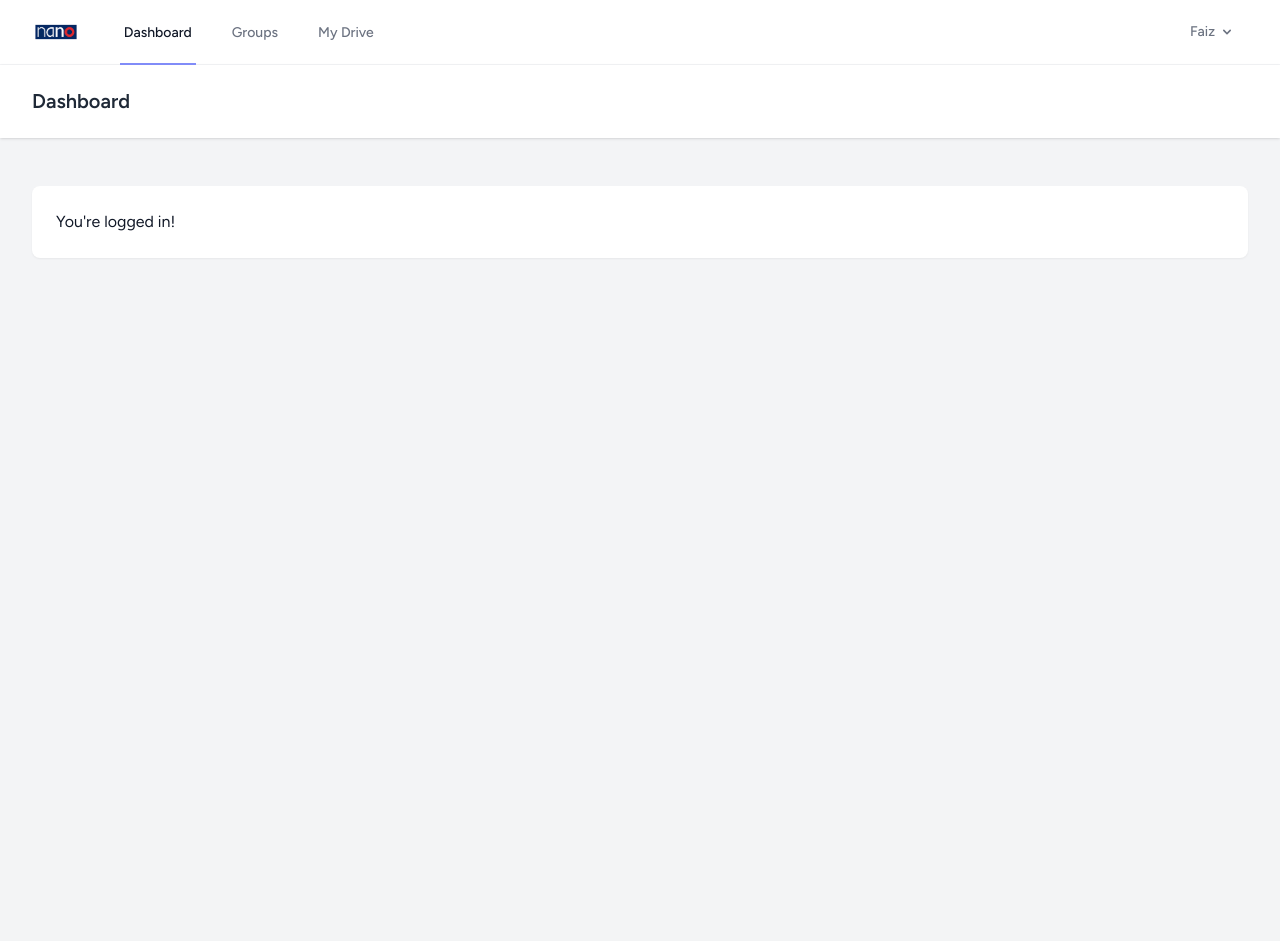
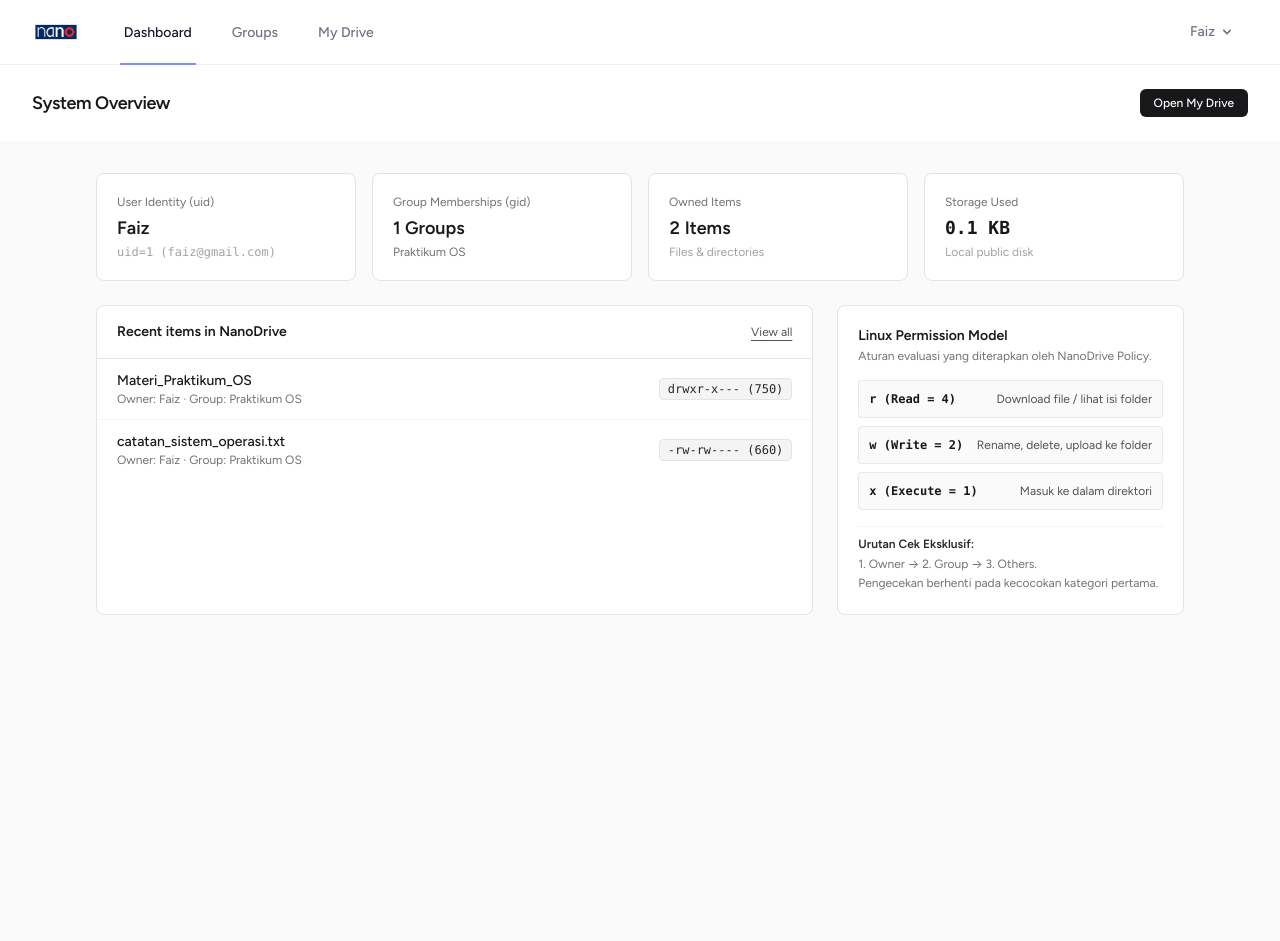
Before and after one commit to fw-zhafif/nanoDrive, a Laravel app: page /dashboard in a window 1280 px wide. Before the commit the page ends 231 px from the top, so only its background shows below. Run offline with Laravel 12, Linux system fonts and the light colour scheme; a user stored in the database is signed in; data comes from the database, SQL or seed files in the repository; style sheets or scripts are compiled from the project's sources.

Commit message:
dashboard optimization

```diff
--- a/resources/views/dashboard.blade.php
+++ b/resources/views/dashboard.blade.php
@@ -1,17 +1,110 @@
 <x-app-layout>
     <x-slot name="header">
-        <h2 class="font-semibold text-xl text-gray-800 leading-tight">
-            {{ __('Dashboard') }}
-        </h2>
+        <div class="flex items-center justify-between">
+            <h2 class="font-semibold text-lg text-zinc-900 tracking-tight">
+                System Overview
+            </h2>
+            <a href="{{ route('drive.index') }}" class="px-3.5 py-1.5 bg-zinc-900 text-white rounded-md text-xs font-medium hover:bg-zinc-800 transition">
+                Open My Drive
+            </a>
+        </div>
     </x-slot>
 
-    <div class="py-12">
-        <div class="max-w-7xl mx-auto sm:px-6 lg:px-8">
-            <div class="bg-white overflow-hidden shadow-sm sm:rounded-lg">
-                <div class="p-6 text-gray-900">
-                    {{ __("You're logged in!") }}
+    <div class="py-8 bg-zinc-50 min-h-screen">
+        <div class="max-w-6xl mx-auto sm:px-6 lg:px-8 space-y-6">
+
+            {{-- Bagian 1: Identitas Linux (uid/gid) & Statistik --}}
+            <div class="grid grid-cols-1 sm:grid-cols-2 lg:grid-cols-4 gap-4">
+                <div class="p-5 bg-white border border-zinc-200 rounded-lg">
+                    <p class="text-xs text-zinc-500">User Identity (uid)</p>
+                    <p class="text-lg font-semibold text-zinc-900 mt-1">{{ $user->name }}</p>
+                    <p class="text-xs font-mono text-zinc-400 mt-0.5">uid={{ $user->id }} ({{ $user->email }})</p>
+                </div>
+
+                <div class="p-5 bg-white border border-zinc-200 rounded-lg">
+                    <p class="text-xs text-zinc-500">Group Memberships (gid)</p>
+                    <p class="text-lg font-semibold text-zinc-900 mt-1">{{ $groups->count() }} Groups</p>
+                    <p class="text-xs text-zinc-500 mt-0.5 truncate">
+                        {{ $groups->pluck('name')->join(', ') ?: 'No group assigned' }}
+                    </p>
+                </div>
+
+                <div class="p-5 bg-white border border-zinc-200 rounded-lg">
+                    <p class="text-xs text-zinc-500">Owned Items</p>
+                    <p class="text-lg font-semibold text-zinc-900 mt-1 tabular-nums">{{ $ownedItemsCount }} Items</p>
+                    <p class="text-xs text-zinc-400 mt-0.5">Files & directories</p>
+                </div>
+
+                <div class="p-5 bg-white border border-zinc-200 rounded-lg">
+                    <p class="text-xs text-zinc-500">Storage Used</p>
+                    <p class="text-lg font-semibold text-zinc-900 mt-1 font-mono tabular-nums">
+                        {{ number_format($storageUsed / 1024, 1) }} KB
+                    </p>
+                    <p class="text-xs text-zinc-400 mt-0.5">Local public disk</p>
                 </div>
             </div>
+
+            {{-- Bagian 2 & 3: Recent Files & Linux Permission Reference --}}
+            <div class="grid grid-cols-1 lg:grid-cols-3 gap-6">
+                {{-- Kolom Kiri (2/3): Item Terbaru --}}
+                <div class="lg:col-span-2 bg-white border border-zinc-200 rounded-lg overflow-hidden">
+                    <div class="px-5 py-4 border-b border-zinc-200 flex items-center justify-between">
+                        <h3 class="text-sm font-semibold text-zinc-900">Recent items in NanoDrive</h3>
+                        <a href="{{ route('drive.index') }}" class="text-xs text-zinc-600 hover:text-zinc-900 underline underline-offset-4">
+                            View all
+                        </a>
+                    </div>
+                    <div class="divide-y divide-zinc-100">
+                        @forelse ($recentItems as $item)
+                            <div class="px-5 py-3 flex items-center justify-between text-sm">
+                                <div class="min-w-0">
+                                    <p class="font-medium text-zinc-900 truncate">{{ $item->name }}</p>
+                                    <p class="text-xs text-zinc-500">
+                                        Owner: {{ $item->owner->name }} · Group: {{ $item->group?->name ?? 'none' }}
+                                    </p>
+                                </div>
+                                <div class="font-mono text-xs bg-zinc-100 border border-zinc-200 px-2 py-0.5 rounded text-zinc-800 shrink-0 ml-3">
+                                    {{ $item->linux_string }} ({{ $item->octal_code }})
+                                </div>
+                            </div>
+                        @empty
+                            <div class="p-8 text-center text-xs text-zinc-400">
+                                Belum ada file atau folder yang dibuat.
+                            </div>
+                        @endforelse
+                    </div>
+                </div>
+
+                {{-- Kolom Kanan (1/3): Panduan Singkat Linux Permission --}}
+                <div class="bg-white border border-zinc-200 rounded-lg p-5 space-y-4">
+                    <div>
+                        <h3 class="text-sm font-semibold text-zinc-900">Linux Permission Model</h3>
+                        <p class="text-xs text-zinc-500 mt-0.5">Aturan evaluasi yang diterapkan oleh NanoDrive Policy.</p>
+                    </div>
+
+                    <div class="space-y-2 text-xs">
+                        <div class="p-2.5 bg-zinc-50 border border-zinc-200/80 rounded flex justify-between">
+                            <span class="font-mono font-semibold text-zinc-900">r (Read = 4)</span>
+                            <span class="text-zinc-600">Download file / lihat isi folder</span>
+                        </div>
+                        <div class="p-2.5 bg-zinc-50 border border-zinc-200/80 rounded flex justify-between">
+                            <span class="font-mono font-semibold text-zinc-900">w (Write = 2)</span>
+                            <span class="text-zinc-600">Rename, delete, upload ke folder</span>
+                        </div>
+                        <div class="p-2.5 bg-zinc-50 border border-zinc-200/80 rounded flex justify-between">
+                            <span class="font-mono font-semibold text-zinc-900">x (Execute = 1)</span>
+                            <span class="text-zinc-600">Masuk ke dalam direktori</span>
+                        </div>
+                    </div>
+
+                    <div class="pt-2 border-t border-zinc-100 text-xs text-zinc-500 leading-relaxed">
+                        <strong class="text-zinc-800">Urutan Cek Eksklusif:</strong><br>
+                        1. Owner &rarr; 2. Group &rarr; 3. Others.<br>
+                        Pengecekan berhenti pada kecocokan kategori pertama.
+                    </div>
+                </div>
+            </div>
+
         </div>
     </div>
 </x-app-layout>
--- a/resources/views/layouts/navigation.blade.php
+++ b/resources/views/layouts/navigation.blade.php
@@ -5,7 +5,7 @@
             <div class="flex">
                 <!-- Logo -->
                 <div class="shrink-0 flex items-center">
-                    <a href="{{ route('drive.index') }}">
+                    <a href="{{ route('dashboard') }}">
                         <x-application-logo class="block h-9 w-auto fill-current text-gray-800" />
                     </a>
                 </div>
--- a/routes/web.php
+++ b/routes/web.php
@@ -10,7 +10,19 @@ Route::get('/', function () {
 });
 
 Route::get('/dashboard', function () {
-    return view('dashboard');
+    /** @var \App\Models\User $user */
+    $user = \Illuminate\Support\Facades\Auth::user();
+
+    return view('dashboard', [
+        'user' => $user,
+        'groups' => $user->groups()->withCount('members')->get(),
+        'ownedItemsCount' => $user->items()->count(),
+        'storageUsed' => $user->items()->where('type', 'file')->sum('size'),
+        'recentItems' => \App\Models\Item::with(['owner', 'group'])
+            ->latest()
+            ->take(5)
+            ->get(),
+    ]);
 })->middleware(['auth', 'verified'])->name('dashboard');
 
 Route::middleware('auth')->group(function () {
```
